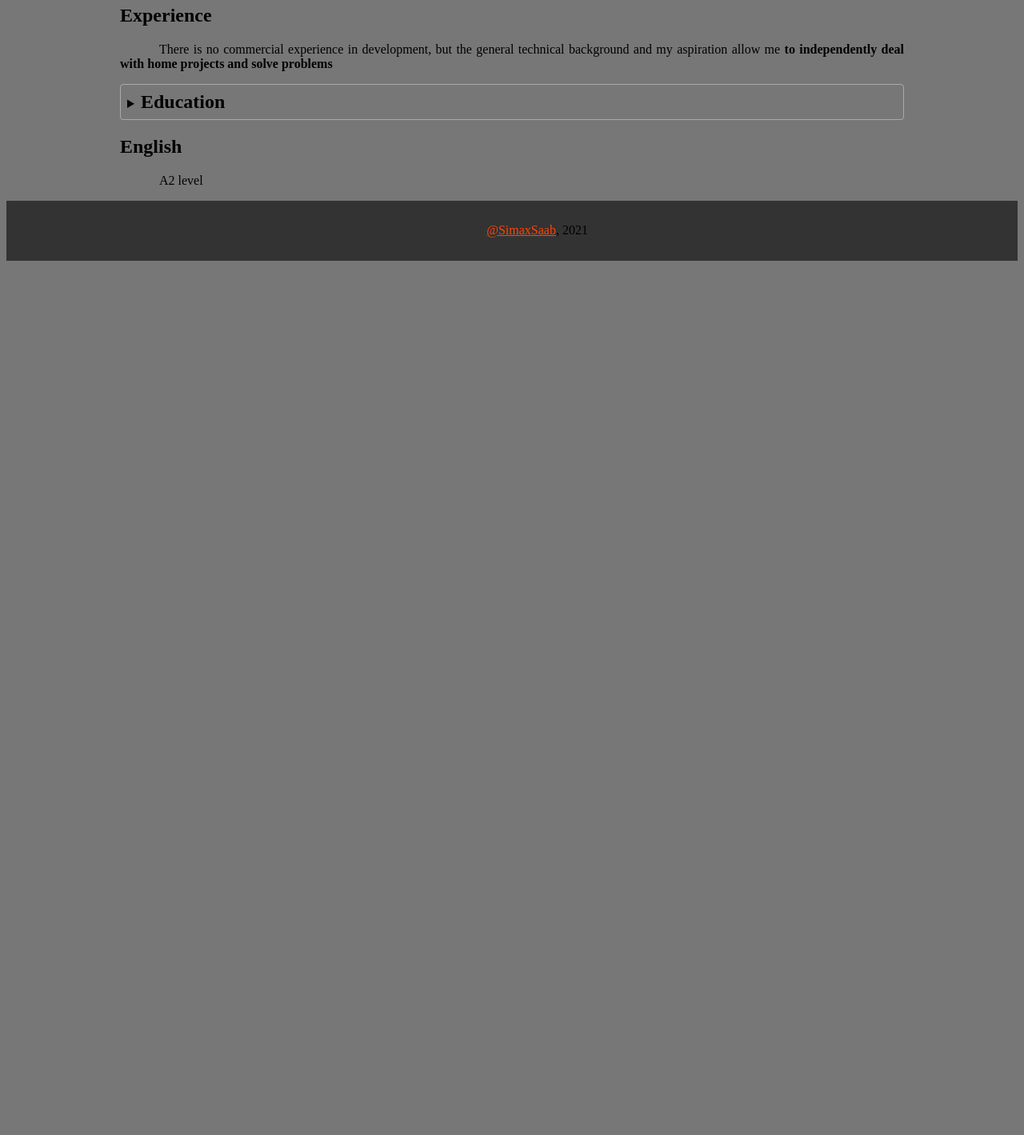
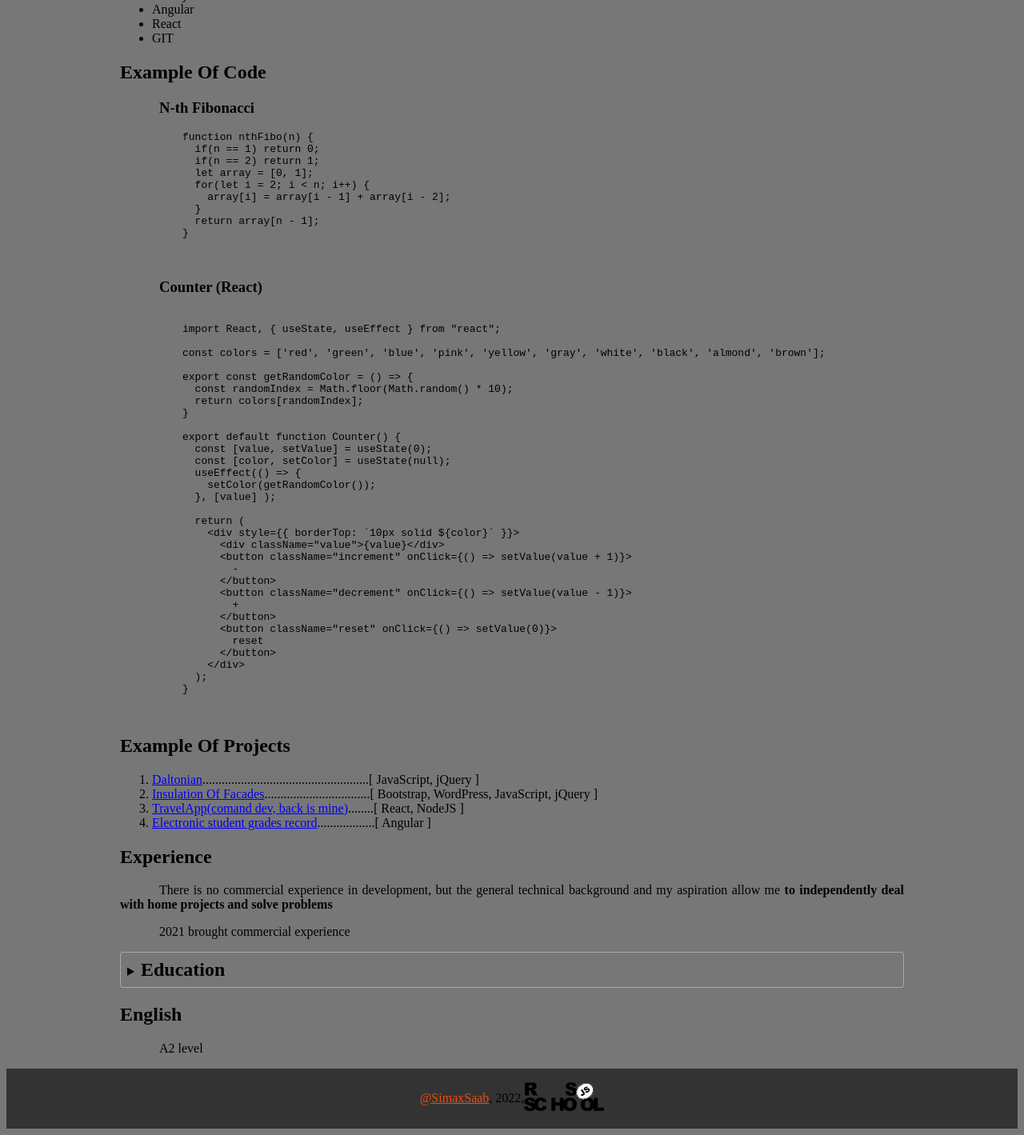
Before and after one commit to SimaxSaab/rsschool-cv, a plain HTML site: page index.html in a window 1280 px wide. Shown: the part 1081-2500 px from the top of the page at 80% size. Before the commit the page ends 1415 px from the top, so only its background shows below. Drawn offline with Linux system fonts and the light colour scheme.

Commit message:
add: add code, projects, school-link and validation

```diff
--- a/index.html
+++ b/index.html
@@ -16,6 +16,14 @@
       <h3 class="profession-heading"><em>FrontEnd Developer</em></h3>
       <hr>
     </header>
+    <nav class="nav">
+      <ul>
+        <li><a href="#info">Info</a></li>
+        <li><a href="#skills">Skills</a></li>
+        <li><a href="#codexample">Example Of Code</a></li>
+        <li><a href="#projexample">Example Of Projects</a></li>
+      </ul>
+    </nav>
     <main>
       <section class="contacts">
         <h2 class="contacts-heading">Contacts:</h2>
@@ -28,7 +36,7 @@
           <li class="contact"><a class="contacts__link" href="https://www.facebook.com/100023754711077" title="My face-tuk">Facebook</a></li>
         </ol>
       </section>
-      <section class="info">
+      <section class="info" id="info">
         <h2 class="info-heading">Info</h2>
         <p>
           <strong>
@@ -39,7 +47,7 @@
           <strong>I program with gusto</strong>
         </p>
       </section>
-      <section class="skills">
+      <section class="skills" id="skills">
         <h2 class="skills-heading">Skills</h2>
         <ul>
           <li>HTML5</li>
@@ -49,12 +57,75 @@
           <li>JavaScript</li>
           <li>Node.js</li>
           <li>Angular</li>
+          <li>React</li>
           <li>GIT</li>
         </ul>
+      </section>
+      <section class="codexample" id="codexample">
+        <h2 class="codexample-heading">Example Of Code</h2>
+        <h3>N-th Fibonacci</h3>
+        <pre>
+          <code>function nthFibo(n) {
+            if(n == 1) return 0;
+            if(n == 2) return 1;
+            let array = [0, 1];
+            for(let i = 2; i &lt; n; i++) {
+              array[i] = array[i - 1] + array[i - 2];
+            }
+            return array[n - 1];
+          }
+          </code>
+        </pre>
+        <h3>Counter (React)</h3>
+        <pre>
+          <code>
+          import React, { useState, useEffect } from "react";
+
+          const colors = ['red', 'green', 'blue', 'pink', 'yellow', 'gray', 'white', 'black', 'almond', 'brown'];
+
+          export const getRandomColor = () => {
+            const randomIndex = Math.floor(Math.random() * 10);
+            return colors[randomIndex];
+          }
+
+          export default function Counter() {
+            const [value, setValue] = useState(0);
+            const [color, setColor] = useState(null);
+            useEffect(() => {
+              setColor(getRandomColor());
+            }, [value] );
+
+            return (
+              &lt;div style={{ borderTop: `10px solid ${color}` }}&gt;
+                &lt;div className="value">{value}&lt;/div&gt;
+                &lt;button className="increment" onClick={() => setValue(value + 1)}&gt;
+                  -
+                &lt;/button&gt;
+                &lt;button className="decrement" onClick={() => setValue(value - 1)}&gt;
+                  +
+                &lt;/button&gt;
+                &lt;button className="reset" onClick={() => setValue(0)}&gt;
+                  reset
+                &lt;/button&gt;
+              &lt;/div&gt;
+            );
+          }
+          </code>
+        </pre>
+      </section>
+      <section class="projexample" id="projexample">
+        <h2 class="projexample-heading">Example Of Projects</h2>
+        <ol>
+          <li class="contact"><a href="https://simaxsaab.github.io/daltonian/" class="proj__link" target="_blank" rel="norefferer">Daltonian</a><span>....................................................</span>[ <span>JavaScript, jQuery</span> ]</li>
+          <li class="contact"><a href="https://proteplo.pp.ua" class="proj__link" target="_blank" rel="norefferer">Insulation Of Facades</a><span>.................................</span>[ <span>Bootstrap, WordPress, JavaScript, jQuery</span> ]</li>
+          <li class="contact"><a href="https://travelapp.pp.ua" class="proj__link" target="_blank" rel="norefferer">TravelApp(comand dev, back is mine)</a><span>........</span>[ <span>React, NodeJS</span> ]</li>
+          <li class="contact"><a href="https://simaxsaab.github.io/angular9forTeacher/" class="proj__link" target="_blank" rel="norefferer">Electronic student grades record</a><span>..................</span>[ <span>Angular</span> ]</li>
+        </ol>
       </section>
       <section class="experience">
         <h2 class="experience-heading">Experience</h2>
         <p>There is no commercial experience in development, but the general technical background and my aspiration allow me <strong>to independently deal with home projects and solve problems</strong></p>
+        <p>2021 brought commercial experience</p>
       </section>
       <section class="education">
         <details>
@@ -71,9 +142,11 @@
     </main>
   </div>
   <footer class="footer">
-    <p class="footer__link">
-      <a href="https://github.com/SimaxSaab">@SimaxSaab</a>, 2021
-    </p>
+    <div class="footer__link">
+      <a href="https://github.com/SimaxSaab">@SimaxSaab</a>
+      <span>, 2022,</span>
+      <a href="https://rs.school/js/"><img src="rs_school_js.svg" alt="rsschool-logo" class="rss-logo"></a>
+    </div>
   </footer>
 </body>
 </html>
--- a/style.css
+++ b/style.css
@@ -15,7 +15,26 @@ html {
   margin: 0 auto;
 }
 
-p
+.nav {
+  position: sticky;
+  top: 0;
+  background-color: #fff;
+}
+
+.nav a:hover {
+  color: #fff;
+  background-color: #000;
+}
+
+nav li {
+  display: inline-block;
+  margin-top: 1%;
+  margin-bottom: 1%;
+  margin-right: 5%;
+}
+
+p,
+h3
 {
   text-align: justify;
   text-indent: 5%;
@@ -62,12 +81,18 @@ details[open] summary {
 }
 
 .footer__link {
-  text-align: center;
-  padding-top: 28px;
+  padding-top: 16px;
+  display: flex;
+  align-items: center;
+  justify-content: center;
 }
 
 .footer__link a {
   color: orangered;
+}
+
+.rss-logo {
+  width: 100px;
 }
 
 a:hover {
```
Also changed, not shown: rs_school_js.svg (added).
